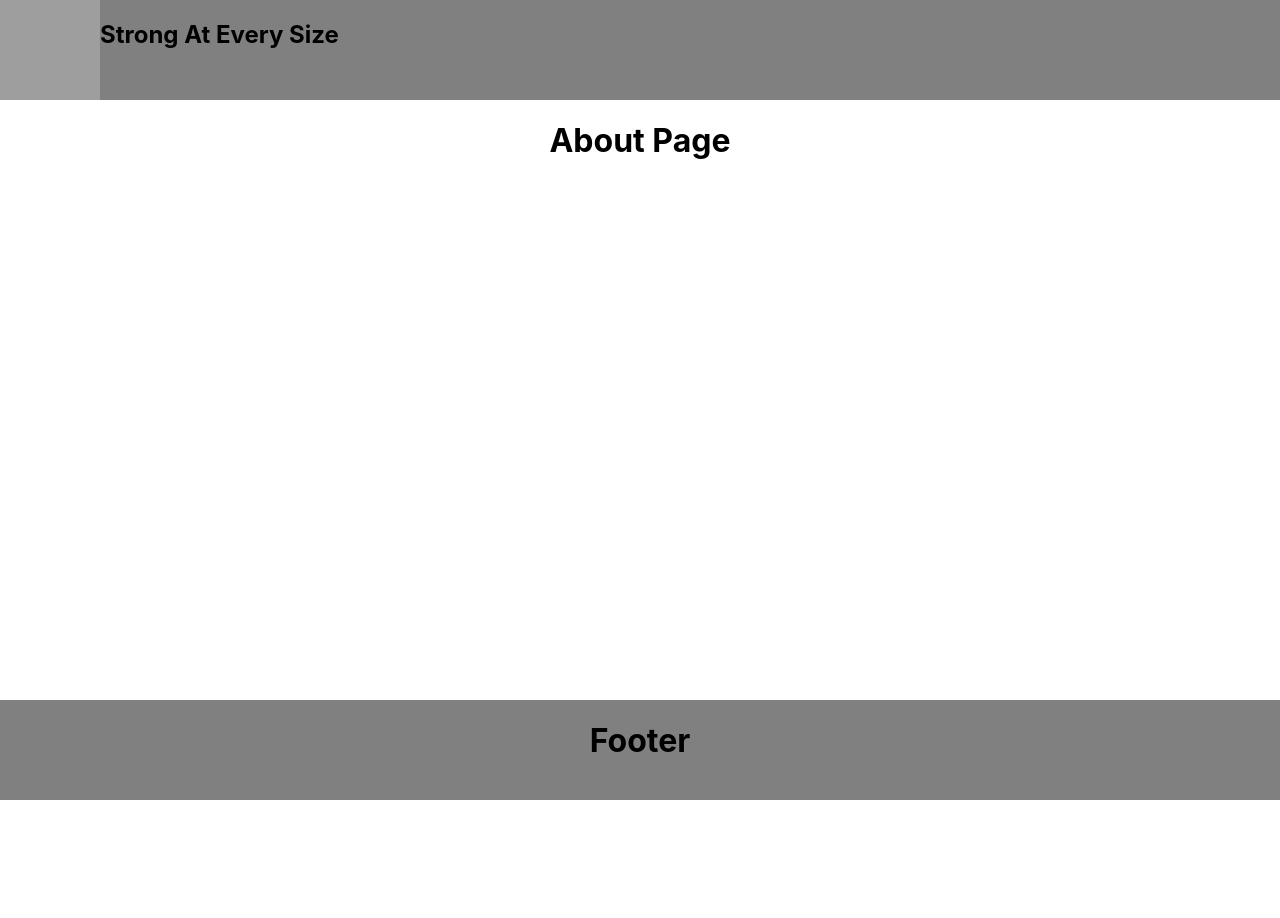
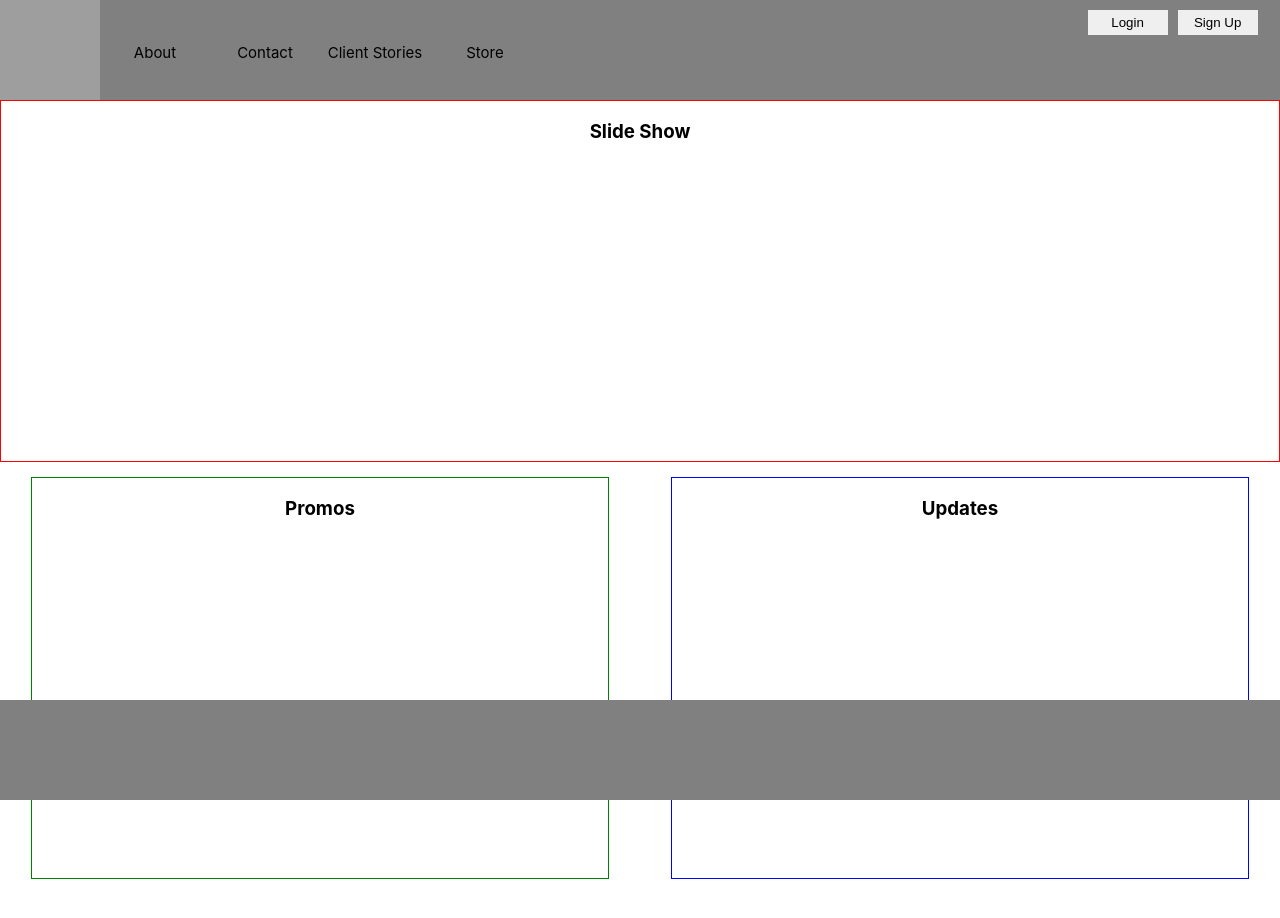
Before and after one commit to tphelps93/strong-at-every-size, a React (Create React App) app: page /signup in a window 1280 px wide. Shown: the top 918 px of the page. Before the commit the page ends 800 px from the top, so only its background shows below. Built offline with nearby package versions, Linux system fonts and the light colour scheme; grey boxes are pictures that could not be loaded.

Commit message:
updated readme

```diff
--- a/src/App.css
+++ b/src/App.css
@@ -1,6 +1,10 @@
+/* All */
+
 .App {
   text-align: center;
 }
+
+/* Header/Footer */
 
 .header {
   width: 100%;
@@ -19,6 +23,65 @@
   width: 100%;
   background-color: gray;
   height: 100px;
-  position: fixed;
+  position: sticky;
   bottom: 0;
 }
+
+.login-signup {
+  padding: 5px;
+  margin-left: 42%;
+  padding: 5px;
+  display: flex;
+}
+
+.login-signup button {
+  border: none;
+  margin: 5px;
+  padding: 5px;
+  height: 25px;
+  width: 80px;
+  cursor: pointer;
+}
+
+.nav {
+  margin-top: 3%;
+  display: flex;
+}
+
+.nav a {
+  padding: 5px;
+  text-decoration: none;
+  color: black;
+  font-size: 15px;
+  width: 100px;
+}
+
+/* Home Page */
+
+.home div{
+  margin: 0;
+  margin-bottom: 15px;
+}
+
+.slideshow {
+  border: 1px solid red;
+  height: 45vh;
+}
+
+.group-2 {
+  display: flex;
+  justify-content: space-around;
+}
+
+.group-2 div {
+  height: 50vh;
+  width: 45vw;
+}
+
+.promos {
+  border: 1px solid green;
+}
+
+.updates {
+  border: 1px solid blue;
+}
--- a/src/App.js
+++ b/src/App.js
@@ -8,7 +8,7 @@ function App() {
   return (
     <div className="App">
       <Header />
-      <About />
+      <Home />
       <Footer />
     </div>
   );
--- a/src/Components/Footer/Footer.js
+++ b/src/Components/Footer/Footer.js
@@ -4,7 +4,6 @@ export default class Footer extends Component {
   render() {
     return (
       <div className='footer'>
-        <h1> Footer </h1>
       </div>
     );
   }
--- a/src/Components/Header/Header.js
+++ b/src/Components/Header/Header.js
@@ -1,4 +1,5 @@
 import React, { Component } from 'react';
+import Nav from './Nav';
 
 export default class Header extends Component {
   render() {
@@ -8,7 +9,11 @@ export default class Header extends Component {
           className='logo'
           src='https://leanfrontiers.com/wp-content/uploads/2018/12/logo-placeholder-png.png'
         ></img>
-        <h2> Strong At Every Size </h2>
+        <Nav />
+        <div className='login-signup'>
+          <button> Login </button>
+          <button> Sign Up </button>
+        </div>
       </div>
     );
   }
--- /dev/null
+++ b/src/Components/Header/Nav.js
@@ -0,0 +1,14 @@
+import React, { Component } from 'react';
+
+export default class Nav extends Component {
+  render() {
+    return (
+      <div className='nav'>
+          <a href='#'> About </a>
+          <a href='#'> Contact </a>
+          <a href='#'> Client Stories </a>
+          <a href='#'> Store </a>
+      </div>
+    );
+  }
+}
--- a/src/Components/Home/Home.js
+++ b/src/Components/Home/Home.js
@@ -6,7 +6,20 @@ export default class Home extends Component {
 
     render() {
         return (
-            <h1> Home Page </h1>
+            <div className='home'>
+                <div className='slideshow'>
+                    <h3> Slide Show </h3>
+                </div>
+            <div className='group-2'>
+                <div className='promos'>
+                    <h3> Promos </h3>
+                </div>
+
+                <div className='updates'>
+                    <h3> Updates </h3>
+                </div>
+            </div>
+            </div>
         )
     }
 
--- a/src/Components/Store/Store.js
+++ b/src/Components/Store/Store.js
@@ -2,12 +2,9 @@ import React, { Component } from 'react';
 
 
 export default class Store extends Component {
-
-
     render() {
         return (
             <h1> Store Page </h1>
         )
     }
-
 }
```
Also changed, not shown: 1 other file (tests, documents, lock files or other folders).
